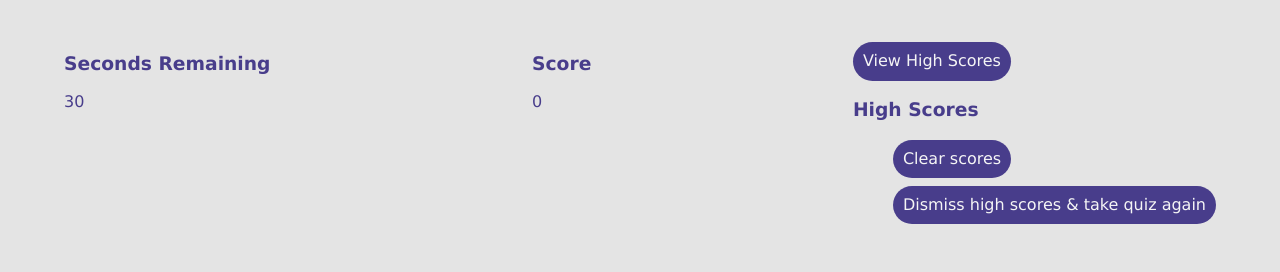
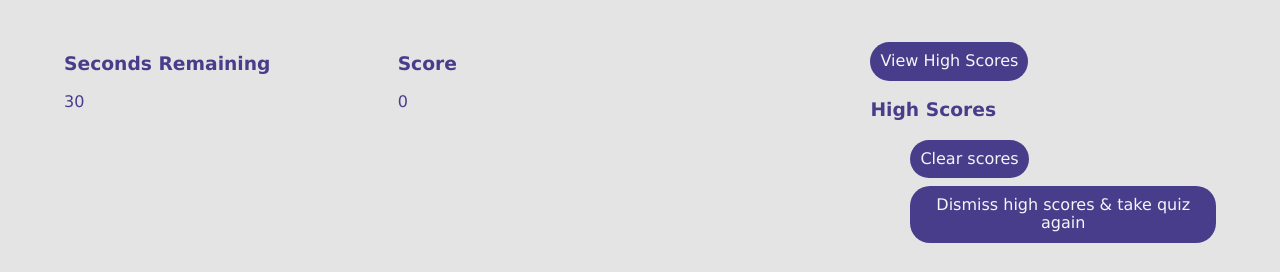
Before and after one commit to Charlotte-St/timed-coding-quiz, a plain HTML site: page index.html in a window 1280 px wide. Both pictures are taken after a click on the button "View High Scores". Shown: the part 104-376 px from the top of the page. Drawn offline with Linux system fonts and the light colour scheme.

Commit message:
Fixed style on score DOM elements; added additional button style; updated README

```diff
--- a/Assets/script.js
+++ b/Assets/script.js
@@ -19,6 +19,11 @@ var questions = [
         question: "What is the first index number of an array?",
         choices: ["0", "1", "a", "-1"],
         answer: "0"
+    },
+    {
+        question: "Which of these is not a possible value of flexwrap?",
+        choices: ["wrap", "nowrap", "reverse-wrap", "wrap-reverse"],
+        answer: "2"
     }
 ];
 
@@ -35,6 +40,7 @@ var scoreEl = document.querySelector(".score");
 var overEl = document.querySelector(".quiz-over");
 var scoresButtonEl = document.querySelector(".view-scores");
 var scoresEl = document.querySelector(".high-scores");
+var highScoreHeaderEl = document.querySelector(".high-score-header");
 var highScoreList = document.querySelector(".high-score-list");
 var clearScoreButton = document.createElement("button");
 var returnToQuizButton = document.createElement("button");
@@ -43,6 +49,7 @@ var returnToQuizButton = document.createElement("button");
 
 function init(){
     highScoreList.style.visibility = "hidden";
+    highScoreHeaderEl.style.visibility = "hidden";
     var storedScores = JSON.parse(localStorage.getItem("scores"));
 
     if (storedScores !== null){
@@ -71,14 +78,13 @@ function startTimer() {
  scoreEl.textContent = score;
  quizEl.textContent = "Click the button to start the quiz!";
 
-// Starts the quiz and hides the start button
+// Starts the quiz, resets values, and hides the start button and high score section elements if those were visible
 function startQuiz() {
     startButtonEl.disabled = true;
     startButtonEl.style.display = "none";
-    //scoresEl.style.visibility = "hidden";
-    highScoreList.style.visibility="hidden";
-    clearScoreButton.style.visibility="hidden";
-    returnToQuizButton.style.visibility="hidden";
+    highScoreList.style.display="none";
+    clearScoreButton.style.display="none";
+    returnToQuizButton.style.display="none";
     quizEl.style.visibility = "visible";
     currentQuestion = 0;
     score = 0;
@@ -168,6 +174,7 @@ function resetQuiz() {
 function listHighScores(event){
     quizEl.style.visibility = "hidden";
     startButtonEl.style.visibility = "hidden";
+    highScoreHeaderEl.style.visibility = "visible";
     highScoreList.style.visibility = "visible";
     scoresButtonEl.disabled = true;
     for (var k = 0; k < scores.length; k++){
@@ -179,12 +186,10 @@ function listHighScores(event){
         console.log(scores[k]);
         console.log(scoreItem);
     }
-    //var clearScoreButton = document.createElement("button");
     clearScoreButton.classList.add("button");
     clearScoreButton.textContent = "Clear scores";
     highScoreList.append(clearScoreButton);
     clearScoreButton.addEventListener("click", clearScoreList)
-    //var returnToQuizButton = document.createElement("button");
     returnToQuizButton.classList.add("button");
     returnToQuizButton.textContent = "Dismiss high scores & take quiz again";
     highScoreList.append(returnToQuizButton);
--- a/Assets/style.css
+++ b/Assets/style.css
@@ -10,16 +10,7 @@ header {
     text-align: center;
 }
 
-.button {
-    background-color: darkslateblue;
-    color:whitesmoke;
-    margin-top: .5rem;
-    padding: 10px;
-    display: block;
-    box-shadow: none;
-    border-width: 0px;
-    border-radius: 20px;
-}
+/* Layout */
 
 main {
     max-width: 50%;
@@ -36,3 +27,25 @@ div {
     flex-wrap: wrap;
     justify-content: space-between;
 }
+
+.high-scores, .timer, .score-box{
+    width: 30%;
+}
+
+/* Button styles */
+.button {
+    background-color: darkslateblue;
+    color:whitesmoke;
+    margin-top: .5rem;
+    padding: 10px;
+    display: block;
+    box-shadow: none;
+    border-width: 0px;
+    border-radius: 20px;
+    text-wrap: wrap;
+}
+
+.button:hover {
+    background-color: white;
+    color: darkslateblue;
+}
--- a/index.html
+++ b/index.html
@@ -21,7 +21,7 @@
                 </div>
             <div class="high-scores">
                 <button class="button view-scores">View High Scores</button>
-                <h3>High Scores</h3>
+                <div class="high-score-header"><h3>High Scores</h3></div>
                 <ul class="high-score-list">
                 </ul>
             </div>
```
Also changed, not shown: 1 other file. Lines whose indentation alone changed are shown as unchanged.
